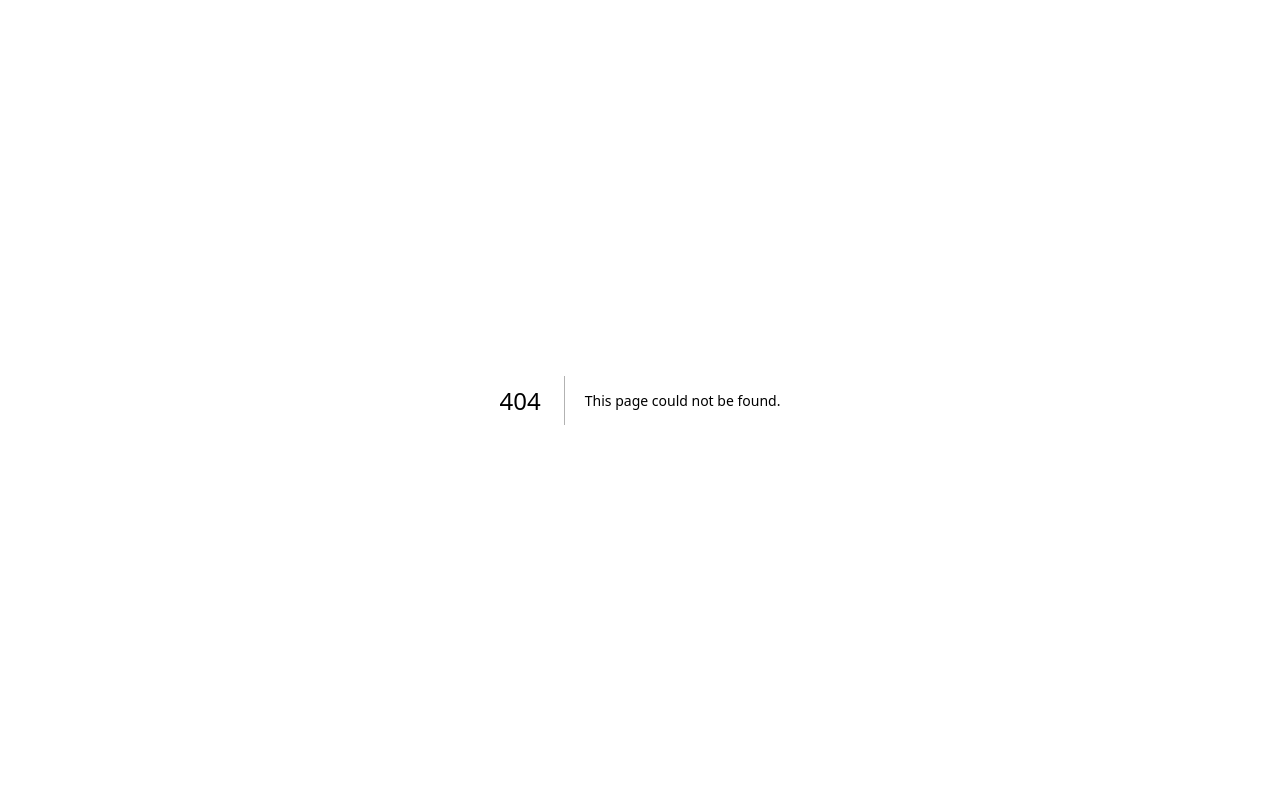
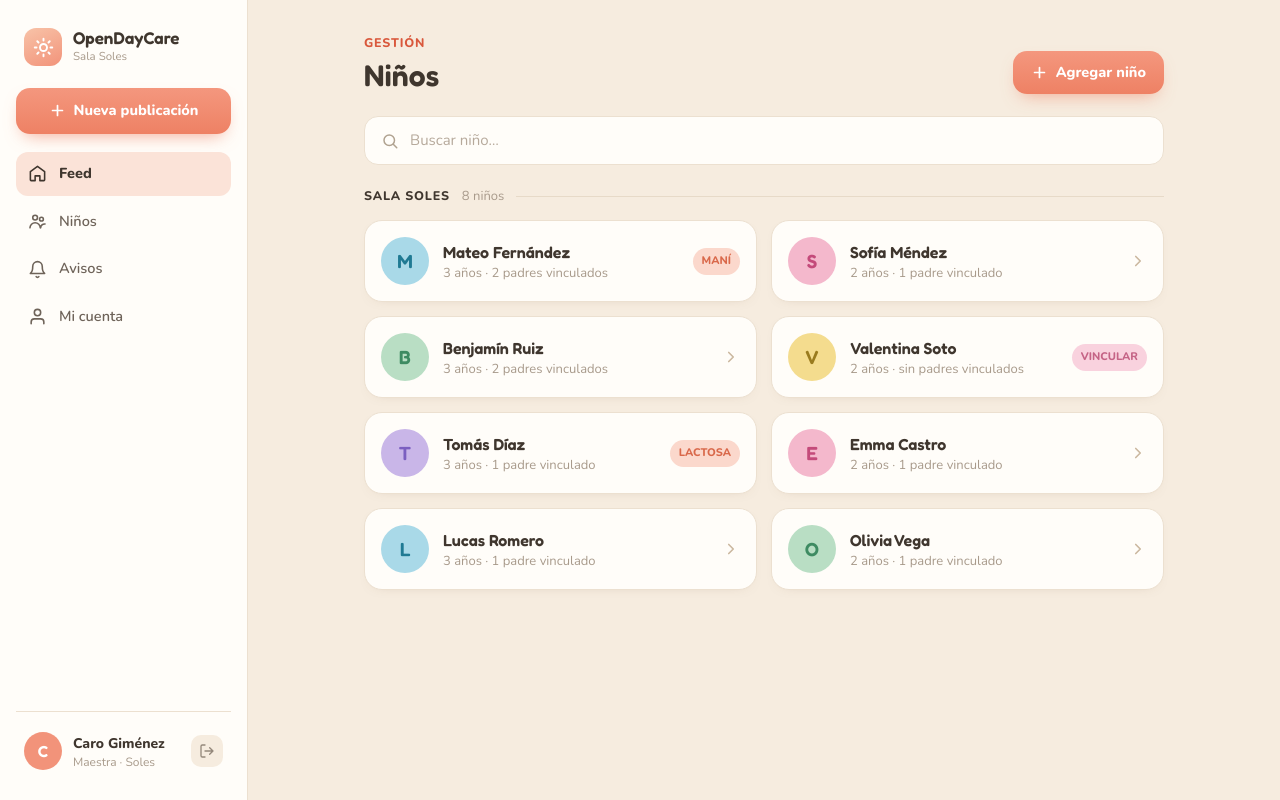
Before and after one commit to luca-palacios/open-daycare, a Next.js app: page /kids in a window 1280 px wide. Before the commit this address had no page. Built offline with nearby package versions, Linux system fonts and the light colour scheme.

Commit message:
step-03-Add components for kid management: KidCard, KidsHeader, KidsSearch, and KidsEmptyState

```diff
--- a/app/_components/icons.tsx
+++ b/app/_components/icons.tsx
@@ -114,6 +114,23 @@ export function MegaphoneIcon(props: IconProps) {
   );
 }
 
+export function SearchIcon(props: IconProps) {
+  return (
+    <svg {...base} {...props}>
+      <circle cx="11" cy="11" r="7" />
+      <path d="m21 21-4.3-4.3" />
+    </svg>
+  );
+}
+
+export function ChevronRightIcon(props: IconProps) {
+  return (
+    <svg {...base} strokeWidth={2.2} {...props}>
+      <path d="m9 18 6-6-6-6" />
+    </svg>
+  );
+}
+
 export function MenuIcon(props: IconProps) {
   return (
     <svg {...base} {...props}>
--- /dev/null
+++ b/app/_components/kid-card.tsx
@@ -0,0 +1,85 @@
+import Link from "next/link";
+import { calculateAgeInYears } from "../_lib/kid-age";
+import { normalizeText } from "../_lib/normalize-text";
+import type { Kid } from "../_data/kids";
+import { ChevronRightIcon } from "./icons";
+
+const AVATAR_TONES: Record<Kid["avatarTone"], string> = {
+  sky: "bg-[#A9D9E8] text-[#1F7A93]",
+  rose: "bg-[#F4B8CC] text-[#C44A7A]",
+  mint: "bg-[#B9DEC4] text-[#3E8B62]",
+  sun: "bg-[#F4DC8E] text-[#9A7B1E]",
+  lilac: "bg-[#C9B6E8] text-[#7B5FC0]",
+};
+
+const ALLERGY_LABELS = [
+  { keyword: "mani", label: "MANÍ" },
+  { keyword: "lactosa", label: "LACTOSA" },
+] as const;
+
+const ALLERGY_BADGE = "bg-[#FBD8CC] text-[#D9684A]";
+const PENDING_BADGE = "bg-[#F9D2DE] text-[#C56486]";
+
+function parentsLabel(count: number): string {
+  if (count === 0) return "sin padres vinculados";
+  if (count === 1) return "1 padre vinculado";
+  return `${count} padres vinculados`;
+}
+
+function allergyLabel(allergies: string): string {
+  const normalized = normalizeText(allergies);
+  return (
+    ALLERGY_LABELS.find(({ keyword }) => normalized.includes(keyword))?.label ??
+    "ALERGIA"
+  );
+}
+
+function Badge({ label, tone }: { label: string; tone: string }) {
+  return (
+    <span
+      className={`flex-none rounded-full px-[9px] py-[5px] text-[11px] font-extrabold ${tone}`}
+    >
+      {label}
+    </span>
+  );
+}
+
+export function KidCard({ kid }: { kid: Kid }) {
+  const age = calculateAgeInYears(kid.birthDate);
+  const hasParents = kid.parents.length > 0;
+
+  return (
+    <Link
+      href={`/kids/${kid.id}`}
+      data-testid="kid-card"
+      className="flex min-w-0 items-center gap-3.5 rounded-[18px] border border-line bg-surface p-4 shadow-[0_4px_14px_-12px_rgba(120,90,60,0.5)] transition hover:-translate-y-0.5 hover:border-[#F2A78E]"
+    >
+      <span
+        aria-hidden="true"
+        className={`flex h-12 w-12 flex-none items-center justify-center rounded-full font-display text-[19px] font-semibold ${AVATAR_TONES[kid.avatarTone]}`}
+      >
+        {kid.initials}
+      </span>
+
+      <span className="min-w-0 flex-1">
+        <span className="block truncate font-display text-[16px] font-semibold text-ink">
+          {kid.name}
+        </span>
+        <span className="block text-[13px] text-faint">
+          {age} años · {parentsLabel(kid.parents.length)}
+        </span>
+      </span>
+
+      {kid.allergies ? (
+        <Badge label={allergyLabel(kid.allergies)} tone={ALLERGY_BADGE} />
+      ) : hasParents ? (
+        <ChevronRightIcon
+          aria-hidden="true"
+          className="h-[18px] w-[18px] flex-none text-[#CBB89F]"
+        />
+      ) : (
+        <Badge label="VINCULAR" tone={PENDING_BADGE} />
+      )}
+    </Link>
+  );
+}
--- /dev/null
+++ b/app/_components/kids-empty-state.tsx
@@ -0,0 +1,20 @@
+import { SearchIcon } from "./icons";
+
+export function KidsEmptyState() {
+  return (
+    <div
+      data-testid="kids-empty"
+      className="flex flex-col items-center gap-2 rounded-[18px] border border-dashed border-[#DBCDBA] bg-surface px-6 py-12 text-center"
+    >
+      <span className="flex h-12 w-12 items-center justify-center rounded-full bg-canvas text-[#B0A290]">
+        <SearchIcon aria-hidden="true" className="h-5 w-5" />
+      </span>
+      <p className="font-display text-[17px] font-semibold text-ink">
+        No encontramos niños
+      </p>
+      <p className="text-[14px] text-faint">
+        Probá con otro nombre o apellido.
+      </p>
+    </div>
+  );
+}
--- /dev/null
+++ b/app/_components/kids-header.tsx
@@ -0,0 +1,24 @@
+import { PlusIcon } from "./icons";
+
+export function KidsHeader() {
+  return (
+    <header className="mb-[22px] flex flex-wrap items-end justify-between gap-4">
+      <div>
+        <p className="mb-1 text-[12.5px] font-extrabold uppercase tracking-[0.8px] text-brand-strong">
+          Gestión
+        </p>
+        <h1 className="font-display text-[30px] font-semibold leading-tight text-ink">
+          Niños
+        </h1>
+      </div>
+
+      <button
+        type="button"
+        className="flex items-center gap-2 rounded-[14px] bg-[linear-gradient(180deg,#F4977E,#EE8164)] px-[18px] py-[11px] text-[14.5px] font-extrabold text-white shadow-[0_8px_18px_-8px_rgba(238,129,100,0.7)]"
+      >
+        <PlusIcon className="h-[17px] w-[17px]" />
+        Agregar niño
+      </button>
+    </header>
+  );
+}
--- /dev/null
+++ b/app/_components/kids-search.tsx
@@ -0,0 +1,19 @@
+import { SearchIcon } from "./icons";
+
+export function KidsSearch() {
+  return (
+    <div className="mb-[22px] flex items-center gap-[11px] rounded-[14px] border border-line bg-surface px-4 py-3">
+      <SearchIcon
+        aria-hidden="true"
+        className="h-[18px] w-[18px] flex-none text-[#B0A290]"
+      />
+      <input
+        type="search"
+        aria-label="Buscar niño"
+        placeholder="Buscar niño…"
+        autoComplete="off"
+        className="min-w-0 flex-1 bg-transparent text-[15px] text-ink outline-none placeholder:text-[#B6A99B]"
+      />
+    </div>
+  );
+}
--- /dev/null
+++ b/app/_lib/normalize-text.ts
@@ -0,0 +1,6 @@
+export function normalizeText(value: string): string {
+  return value
+    .normalize("NFD")
+    .replace(/[\u0300-\u036f]/g, "")
+    .toLowerCase();
+}
--- /dev/null
+++ b/app/kids/page.tsx
@@ -0,0 +1,49 @@
+import type { Metadata } from "next";
+import { connection } from "next/server";
+import { AppShell } from "../_components/app-shell";
+import { KidCard } from "../_components/kid-card";
+import { KidsHeader } from "../_components/kids-header";
+import { KidsSearch } from "../_components/kids-search";
+import { kids } from "../_data/kids";
+import { room } from "../_data/mock";
+
+export const metadata: Metadata = {
+  title: "Niños · OpenDayCare",
+};
+
+export default async function KidsPage() {
+  await connection();
+
+  return (
+    <AppShell>
+      <div className="mx-auto w-full max-w-[880px] px-4 pb-20 pt-6 sm:px-8 sm:pt-8 lg:px-10 lg:pb-20 lg:pt-[34px]">
+        <KidsHeader />
+        <KidsSearch />
+
+        <section aria-labelledby="kids-room">
+          <div className="mb-3.5 flex items-center gap-3">
+            <h2
+              id="kids-room"
+              className="text-[12.5px] font-extrabold uppercase tracking-[0.8px] text-ink"
+            >
+              Sala {room.shortName}
+            </h2>
+            <span
+              data-testid="kids-count"
+              className="text-[13px] text-faint"
+            >
+              {kids.length} niños
+            </span>
+            <span aria-hidden="true" className="h-px flex-1 bg-[#E7DAC8]" />
+          </div>
+
+          <div className="grid grid-cols-1 gap-3.5 md:grid-cols-2">
+            {kids.map((kid) => (
+              <KidCard key={kid.id} kid={kid} />
+            ))}
+          </div>
+        </section>
+      </div>
+    </AppShell>
+  );
+}
```
